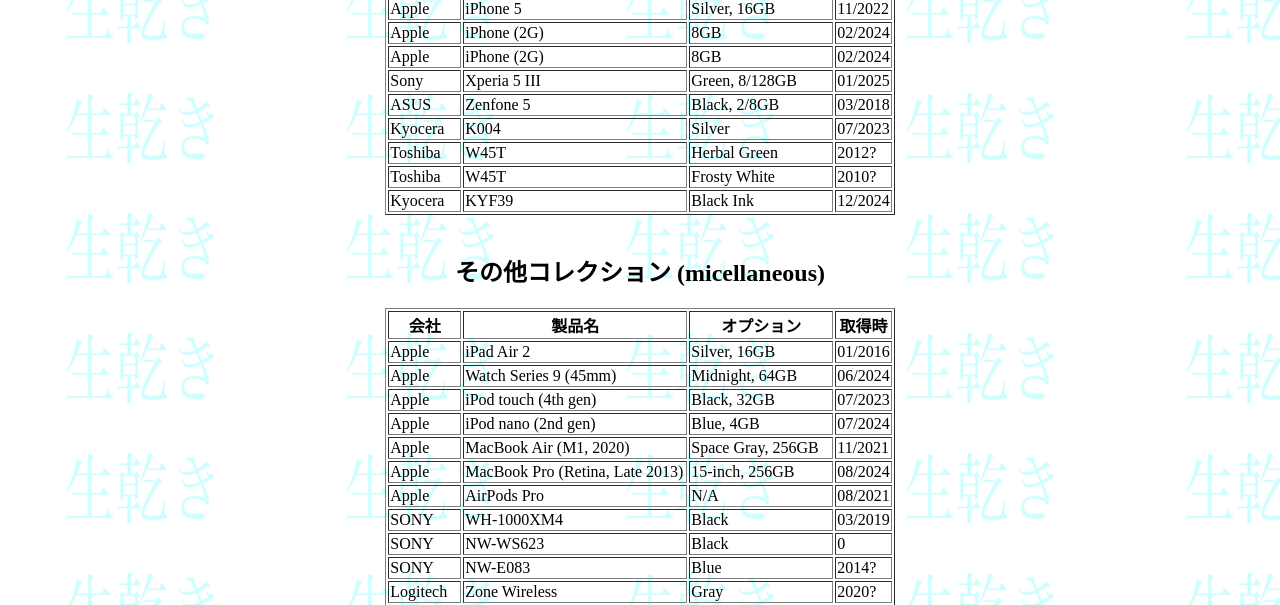
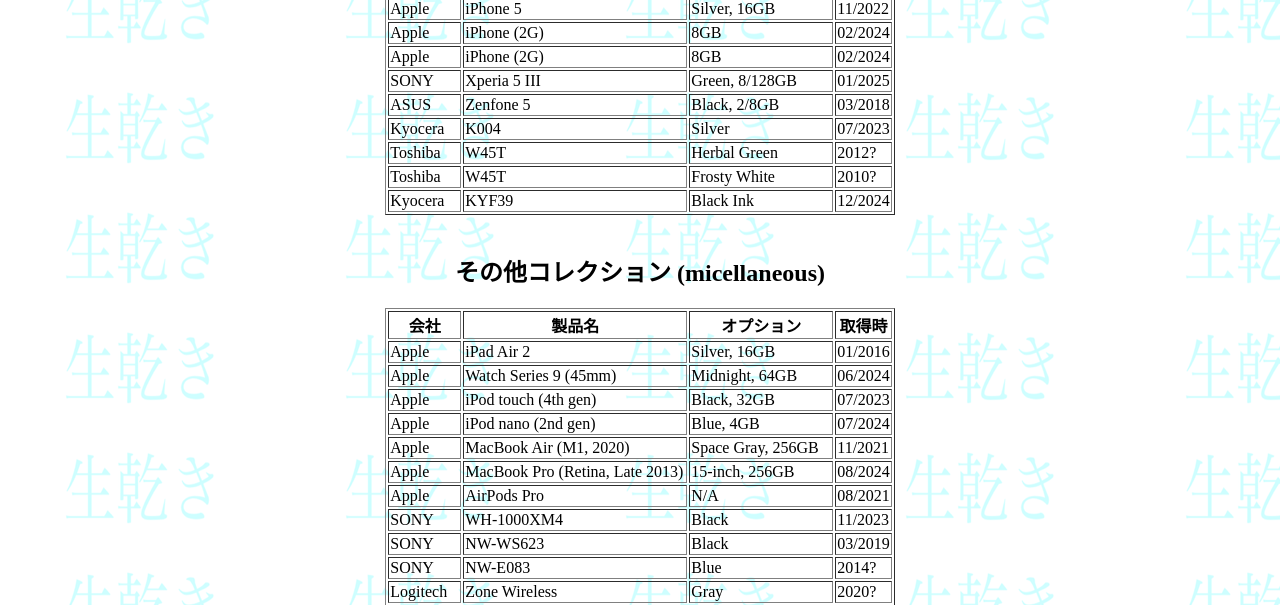
Before and after one commit to negi714/negi714.github.io, a plain HTML site: page collection/collection.html in a window 1280 px wide. Shown: the part 286-891 px from the top of the page. Drawn offline with Linux system fonts and the light colour scheme.

Commit message:
Update collection.html

```diff
--- a/collection/collection.html
+++ b/collection/collection.html
@@ -75,7 +75,7 @@
                     <td>02/2024</td>
                 </tr>
                 <tr>
-                    <td>Sony</td>
+                    <td>SONY</td>
                     <td>Xperia 5 III</td>
                     <td>Green, 8/128GB</td>
                     <td>01/2025</td>
@@ -165,13 +165,13 @@
                     <td>SONY</td>
                     <td>WH-1000XM4</td>
                     <td>Black</td>
-                    <td>03/2019</td>
+                    <td>11/2023</td>
                 </tr>
                 <tr>
                     <td>SONY</td>
                     <td>NW-WS623</td>
                     <td>Black</td>
-                    <td>0</td>
+                    <td>03/2019</td>
                 </tr>
                 <tr>
                     <td>SONY</td>
```
